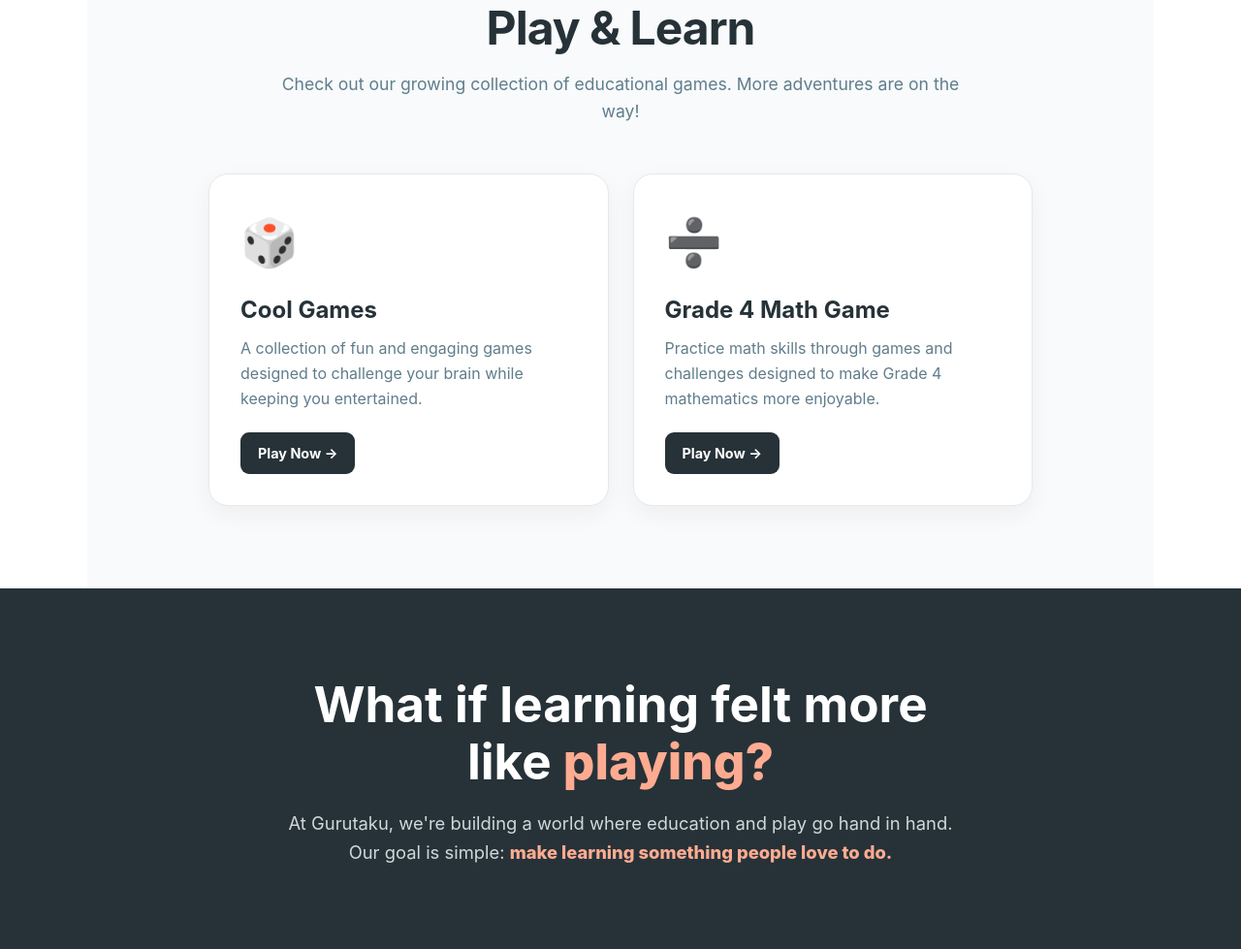
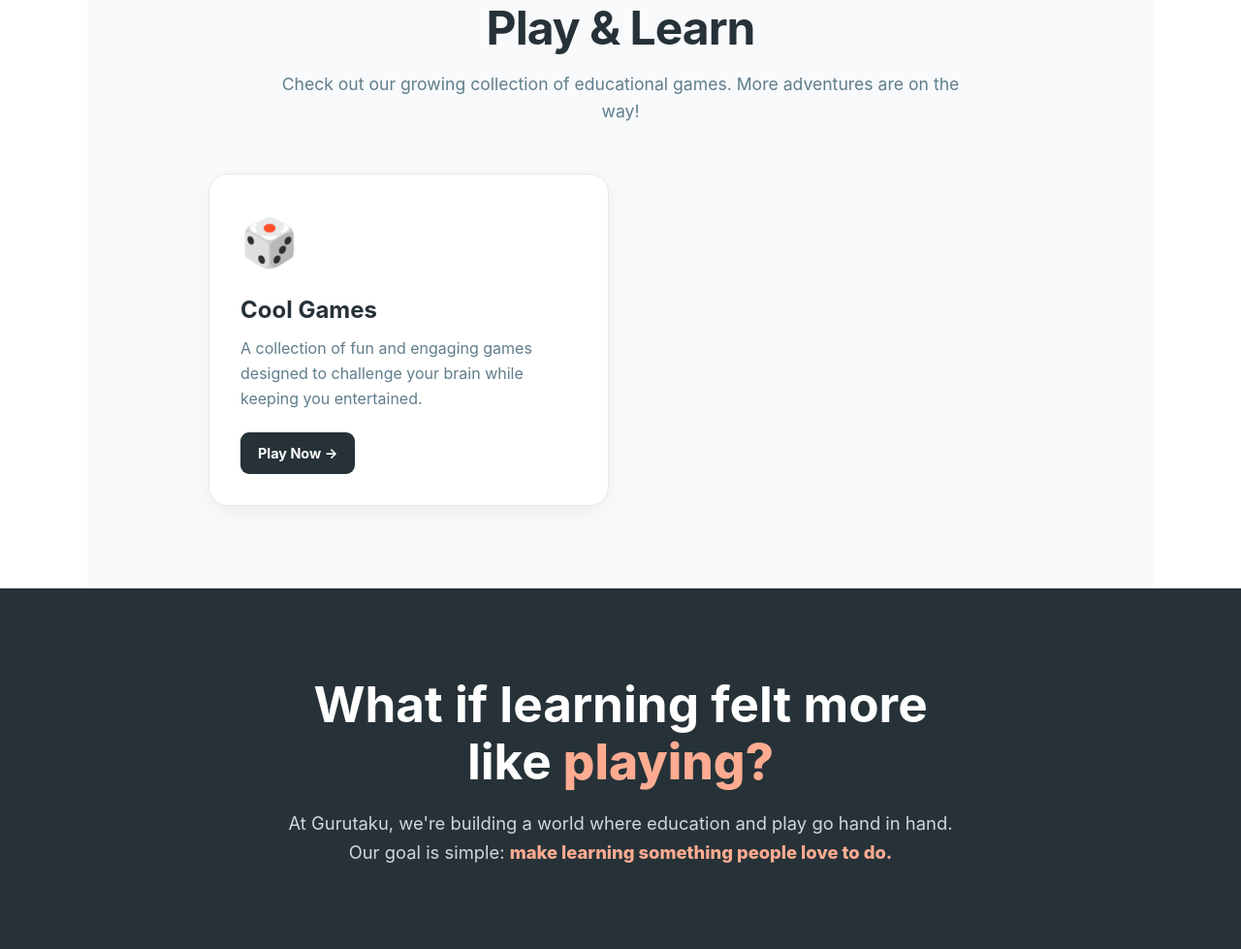
Before and after one commit to gurutaku/gurutaku.github.io, a plain HTML site: page index.html in a window 1280 px wide. Shown: the part 1489-2468 px from the top of the page at 97% size. Drawn offline with Linux system fonts and the light colour scheme.

Commit message:
Update index.html

```diff
--- a/index.html
+++ b/index.html
@@ -460,22 +460,6 @@
           Play Now →
         </a>
       </div>
-
-      <div class="game-card">
-        <div class="game-emoji">➗</div>
-
-        <h3>Grade 4 Math Game</h3>
-
-        <p>
-          Practice math skills through games and challenges designed
-          to make Grade 4 mathematics more enjoyable.
-        </p>
-
-        <a href="/gr4-math-game/" class="game-link">
-          Play Now →
-        </a>
-      </div>
-
     </div>
 
   </section>
```
